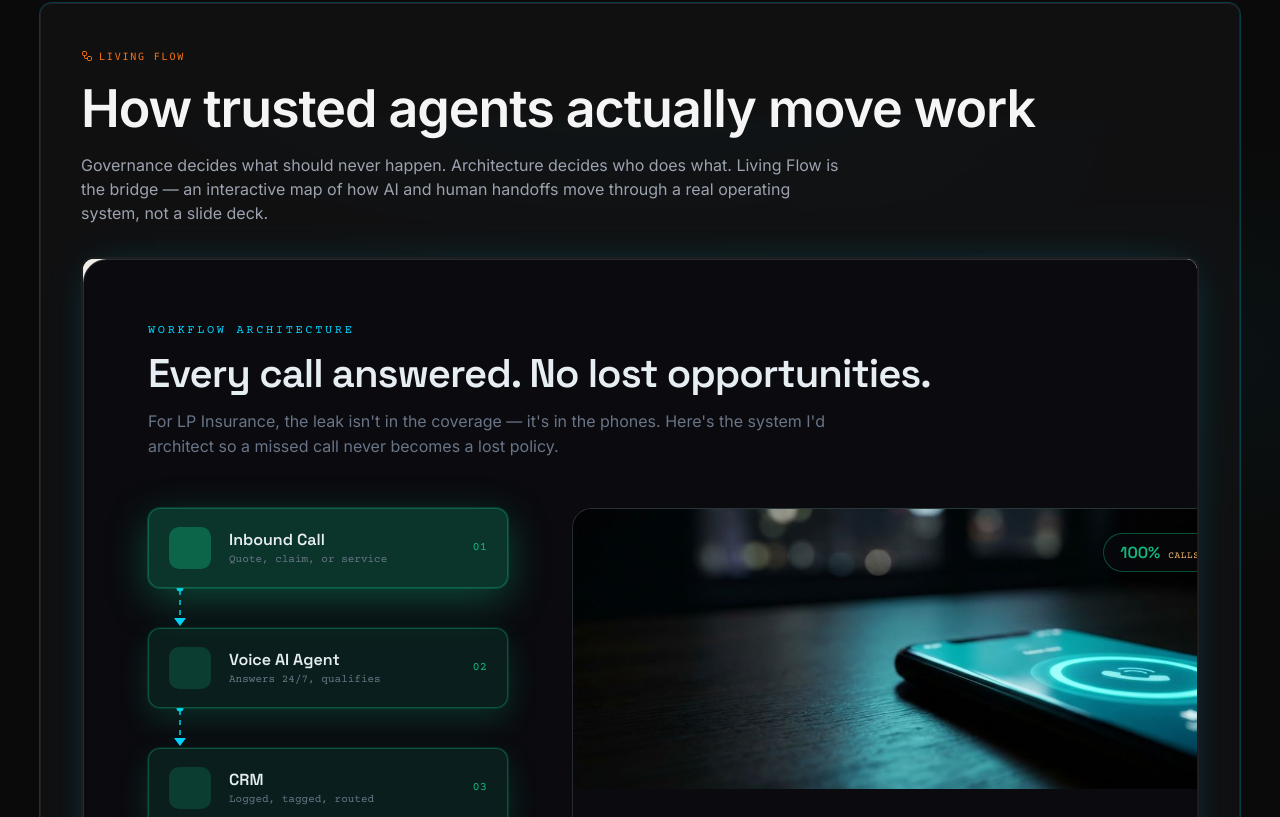
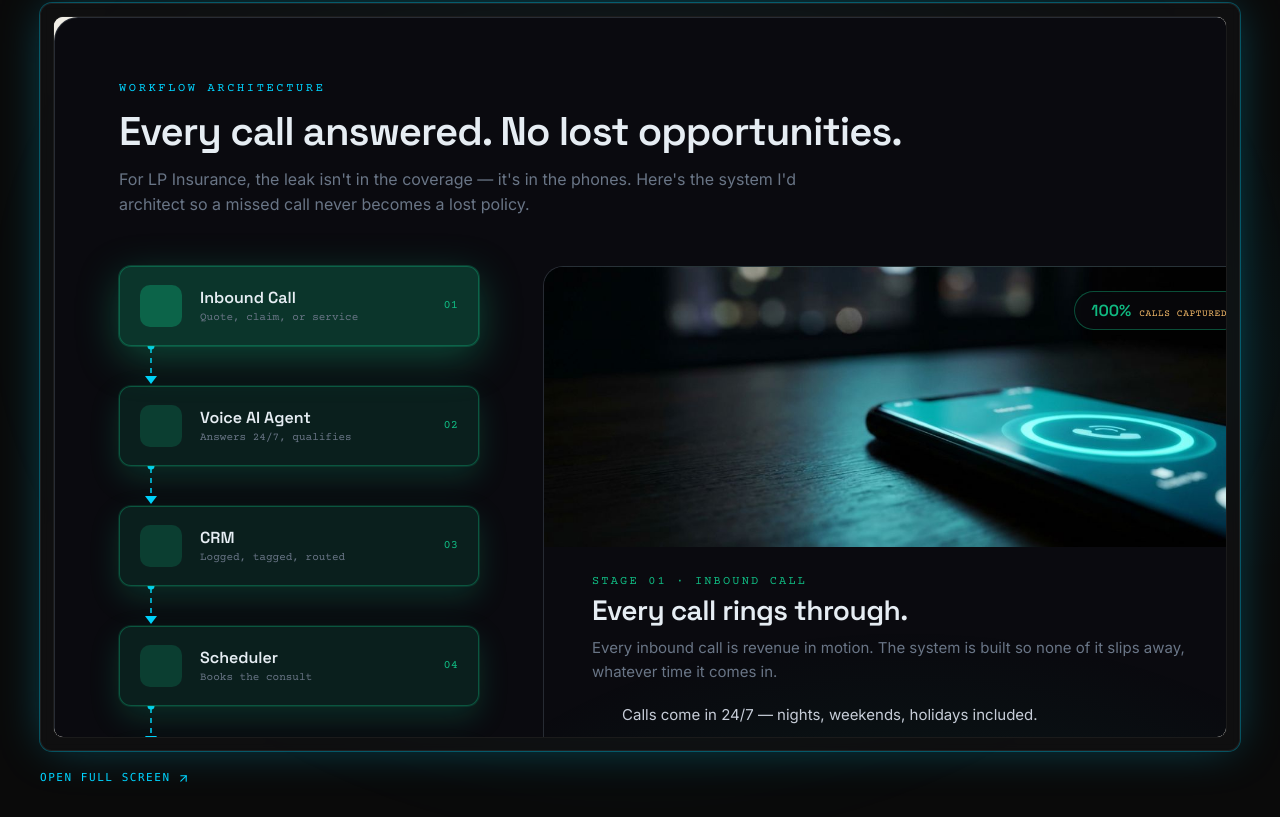
Before and after one commit to MattymBaylor/gms-website-3.0-perplexity, a Next.js app: page / in a window 1280 px wide. Shown: the part 4683-5500 px from the top of the page. Built offline with nearby package versions, Linux system fonts and the light colour scheme.

Commit message:
Slim Living Flow plate and drop duplicate outer header
Remove the extra Living Flow title/lead (iframe already has its own); keep a tight back plate with rear cyan glow so the module stays lit from behind.

```diff
--- a/components/sections/LivingFlow.tsx
+++ b/components/sections/LivingFlow.tsx
@@ -1,49 +1,44 @@
 import Link from 'next/link';
-import { ArrowUpRight, Workflow } from 'lucide-react';
+import { ArrowUpRight } from 'lucide-react';
 import { LivingFlowEmbed } from '@/components/sections/LivingFlowEmbed';
 
 const SRC = '/living-flow-landscape.html';
 
 /**
- * Living Flow — interactive map of how AI + human handoffs move work.
- * Sits between Field Notes and Free Tools on the homepage; podcast removed.
+ * Living Flow — interactive map only.
+ * Outer page chrome (duplicate title/lead) removed; slim back plate + rear glow
+ * frames the iframe so it reads as lit from behind.
  */
 export function LivingFlow() {
   return (
     <section
       id="living-flow"
       className="section"
-      aria-labelledby="living-flow-heading"
+      aria-label="Living Flow — how trusted agents move work"
     >
       <div className="container-wide">
-        <div className="card overflow-hidden p-6 ring-1 ring-accent/25 md:p-8 lg:p-10">
-          <p className="inline-flex items-center gap-1.5 font-mono text-[10px] font-medium uppercase tracking-[0.18em] text-cta">
-            <Workflow size={12} aria-hidden="true" />
-            Living Flow
-          </p>
+        {/* Soft rear light — keeps the plate lit without a second header stack */}
+        <div className="relative">
+          <div
+            className="pointer-events-none absolute -inset-6 -z-10 rounded-[2rem] bg-[radial-gradient(ellipse_at_50%_40%,rgba(0,212,255,0.18),rgba(0,212,255,0.05)_45%,transparent_70%)] blur-2xl md:-inset-10"
+            aria-hidden="true"
+          />
+          <div
+            className="pointer-events-none absolute -inset-2 -z-10 rounded-[1.5rem] bg-[radial-gradient(closest-side,rgba(0,212,255,0.12),transparent_70%)] blur-xl"
+            aria-hidden="true"
+          />
 
-          <h2
-            id="living-flow-heading"
-            className="mt-3 text-h2 font-semibold text-ink md:text-h1"
-          >
-            How trusted agents actually move work
-          </h2>
-
-          <p className="mt-4 max-w-3xl text-sm leading-relaxed text-ink-muted md:text-base">
-            Governance decides what should never happen. Architecture decides who
-            does what. Living Flow is the bridge — an interactive map of how AI
-            and human handoffs move through a real operating system, not a slide
-            deck.
-          </p>
-
-          <div className="mt-6 overflow-hidden rounded-xl border border-border bg-bg-elevated/40 shadow-[0_0_40px_-12px_rgba(0,212,255,0.25)] md:mt-8">
-            <LivingFlowEmbed
-              src={SRC}
-              title="Living Flow landscape — interactive multi-agent workflow"
-            />
+          {/* Slim back plate — just enough rim to hold glow/border, not a second content card */}
+          <div className="overflow-hidden rounded-card border border-border bg-bg-card/50 p-2 shadow-[0_0_0_1px_rgba(0,212,255,0.12),0_0_48px_-8px_rgba(0,212,255,0.35)] ring-1 ring-accent/20 backdrop-blur-sm sm:p-2.5 md:p-3">
+            <div className="overflow-hidden rounded-[10px] border border-border bg-bg">
+              <LivingFlowEmbed
+                src={SRC}
+                title="Living Flow landscape — interactive multi-agent workflow"
+              />
+            </div>
           </div>
 
-          <p className="mt-4">
+          <p className="mt-3">
             <Link
               href={SRC}
               target="_blank"
--- a/components/sections/LivingFlowEmbed.tsx
+++ b/components/sections/LivingFlowEmbed.tsx
@@ -53,13 +53,13 @@ export function LivingFlowEmbed({
   }, []);
 
   return (
-    <div className="relative w-full overflow-hidden overscroll-none rounded-xl border border-border bg-bg [touch-action:pan-x]">
+    <div className="relative w-full overflow-hidden overscroll-none bg-bg [touch-action:pan-x]">
       <iframe
         ref={ref}
         src={src}
         title={title}
         onLoad={lockScroll}
-        className="block h-[min(88vh,960px)] min-h-[520px] w-full border-0 sm:min-h-[640px] lg:min-h-[760px]"
+        className="block h-[min(82vh,880px)] min-h-[480px] w-full border-0 sm:min-h-[600px] lg:min-h-[720px]"
         loading="lazy"
         allow="fullscreen"
         {...({ scrolling: 'no' } as IframeHTMLAttributes<HTMLIFrameElement>)}
```
